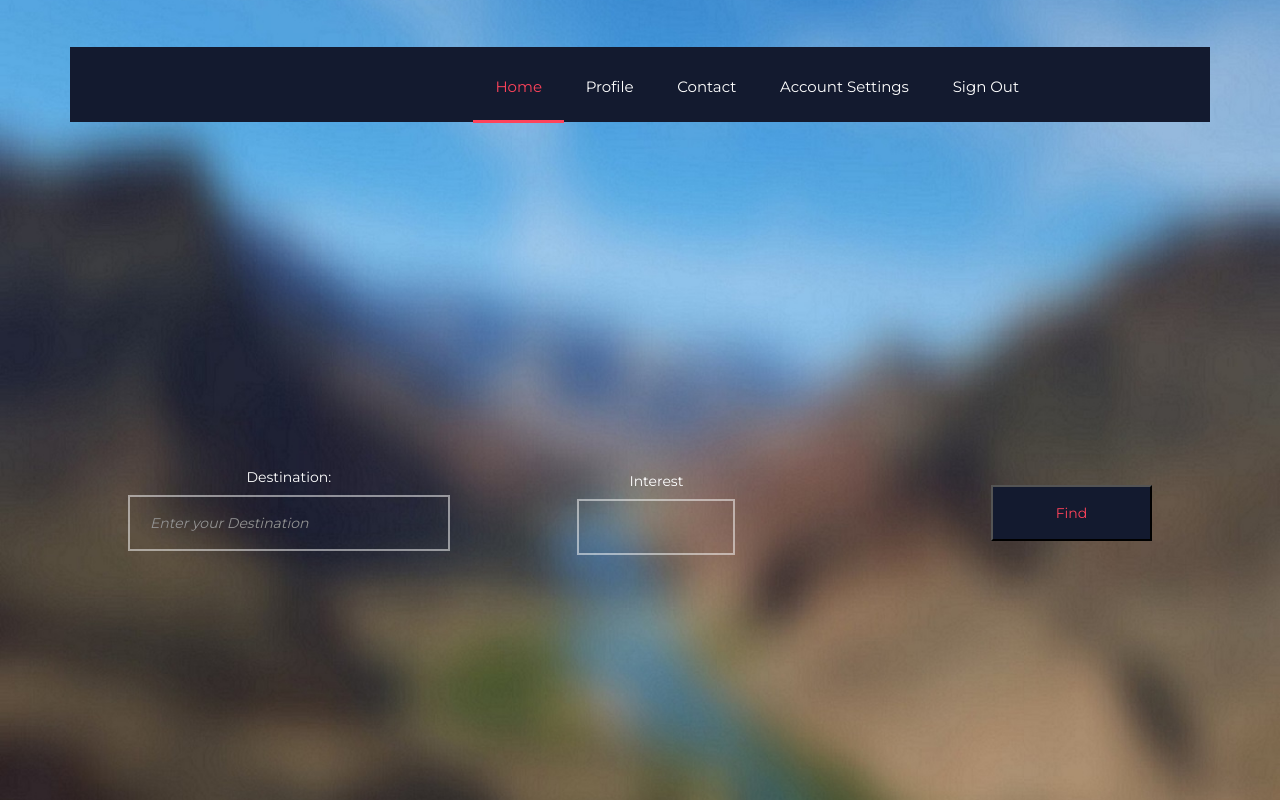
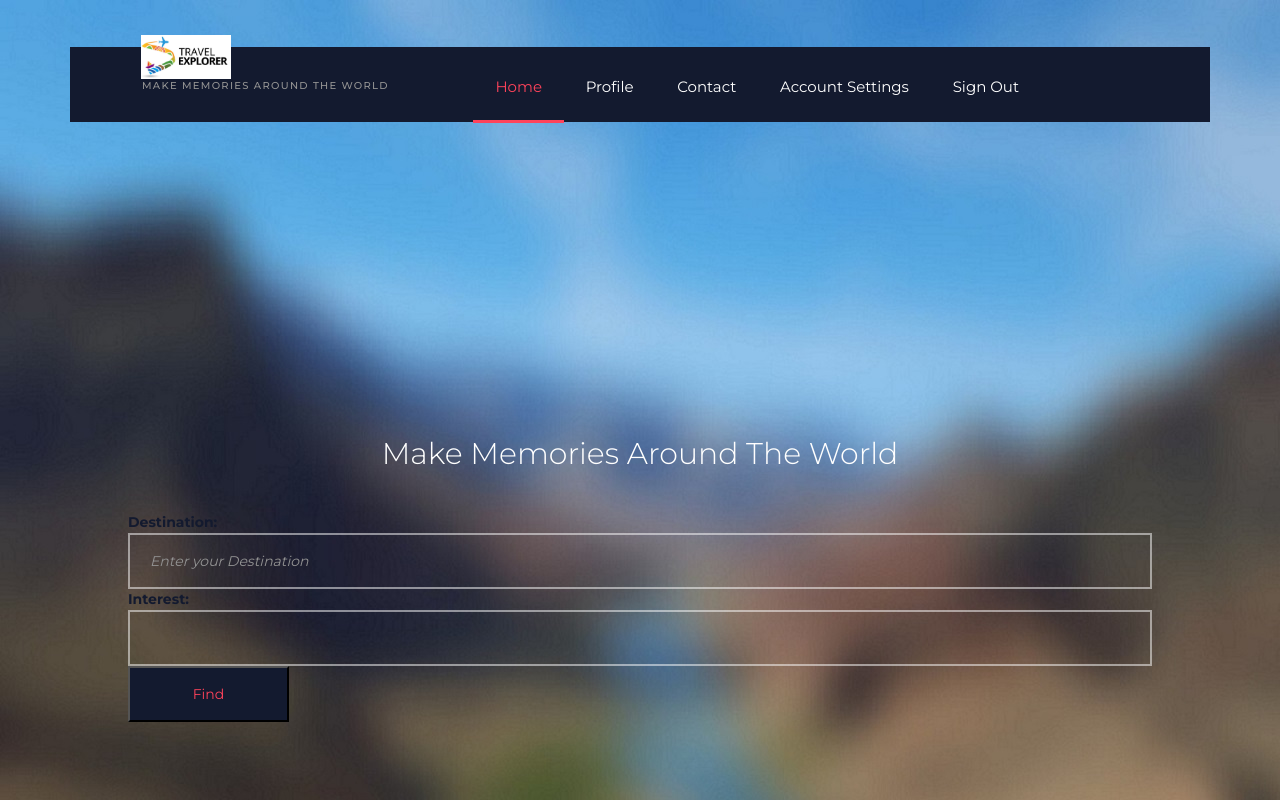
Before and after one commit to htata31/CS5551_TEAM8_LAB3, a website: page public/html/Homepage.html in a window 1280 px wide. Drawn offline with nearby package versions, Linux system fonts and the light colour scheme.

Commit message:
Updating the UI part

```diff
--- a/public/html/Homepage.html
+++ b/public/html/Homepage.html
@@ -20,26 +20,21 @@
 
 
 
-<div class="super_container">
-
+<div class="super_container"style="background-image:url(../Images/Login_Bgimg1.jpg)">
     <!-- Header -->
-
     <header class="header">
         <div class="container">
             <div class="row">
                 <div class="col">
                     <div class="header_container d-flex flex-row align-items-center justify-content-start">
-
-                        <!-- Logo -->
-                        <!--<div class="logo_container">-->
-                            <!--<div class="logo">-->
-                                <!--&lt;!&ndash;<div>&nbsp;&nbsp;&nbsp;&nbsp;&nbsp;&nbsp;&nbsp;Travel Explorer</div>&ndash;&gt;-->
-                                <!--&lt;!&ndash;<div class="logo_image"><img src="images/Travel_Explorer.png" alt=""></div>&ndash;&gt;-->
-                                <!--&lt;!&ndash;<br>&ndash;&gt;-->
-                                <!--<div>Make memories around the world</div>-->
-
-                            <!--</div>-->
-                        <!--</div>-->
+                        <div class="logo_container ">
+                            <div class="logo">
+                                <!--<div>&nbsp;&nbsp;&nbsp;&nbsp;&nbsp;&nbsp;&nbsp;Travel Explorer</div>-->
+                                <div class="logo_image"><img src="../Images/Travel_Explorer.png" alt=""></div>
+                                <br>
+                                <div>Make memories around the world</div>
+                            </div>
+                        </div>
 
                         <!-- Main Navigation -->
                         <nav class="main_nav ml-auto">
@@ -64,23 +59,20 @@
     </header>
     <div class="home">
 
-        <div class="home_background" style="background-image:url(../Images/Login_Bgimg1.jpg)"></div>
-
-
         <div class="home_content">
             <div class="home_content_inner">
                     <div class="find">
                         <div class="container" >
                             <div class="row" >
+                                <div class="col-12">
+                                    <div class="find_title text-center">Make Memories Around The World</div>
+                                </div>
                                 <div class="find_form_container">
                                     <form action="#" id="find_form" class="find_form d-flex flex-md-row flex-column align-items-md-center align-items-start justify-content-md-between justify-content-start flex-wrap">
-                                        <div class="find_item">
-                                            <div>Destination:</div>
+                                            <div><b>Destination:</b></div>
                                             <input type="text"  class="destination find_input" id="searchDestination"   ng-model="searchDestination" placeholder="Enter your Destination">
                                             <h5 style="color: red">{{finalErr}}</h5>
-                                        </div>
-                                        <div class="find_item">
-                                            <div>Interest</div>
+                                            <div><b>Interest:</b></div>
                                             <select name="interest" ng-model="interest" id="interest" class="dropdown_item_select find_input">
                                                 <option>Select</option>
                                                 <option>Museum</option>
@@ -89,9 +81,6 @@
                                                 <option>Scenic</option>
                                                 <option>Party</option>
                                             </select>
-                                        </div>
-                                        <!--<button class="button find_button">Find</button>-->
-                                        <br>
                                         <div>
                                             <input type="button" class="button" style="color: #fe435b" ng-click="getSearchResult()" value="Find"/>
                                         </div>
```
Also changed, not shown: public/html/AccountSettings.html (+8 -0 lines), public/html/contact.html (+9 -10 lines), public/html/profilepage.html (+4 -7 lines), public/Images/Travel_Explorer.PNG (added), public/Images/newsletter.jpg (added).
